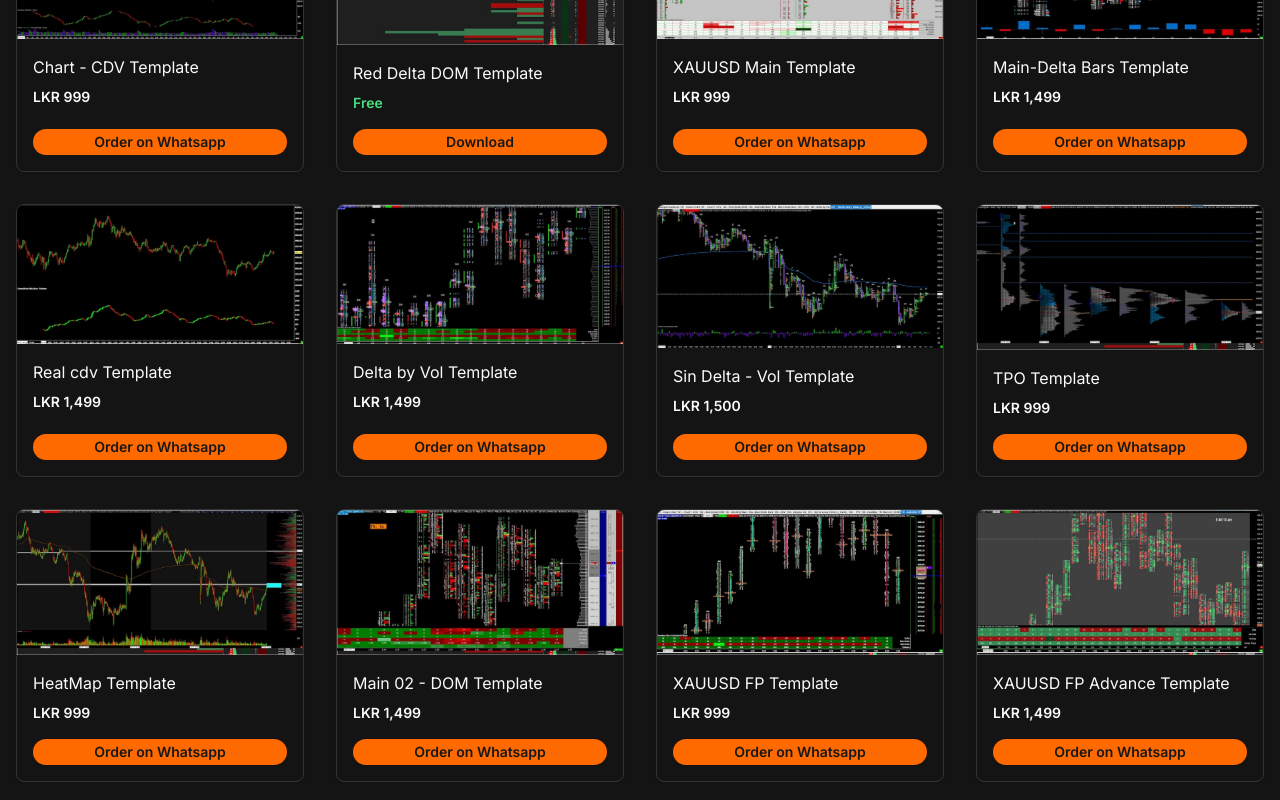
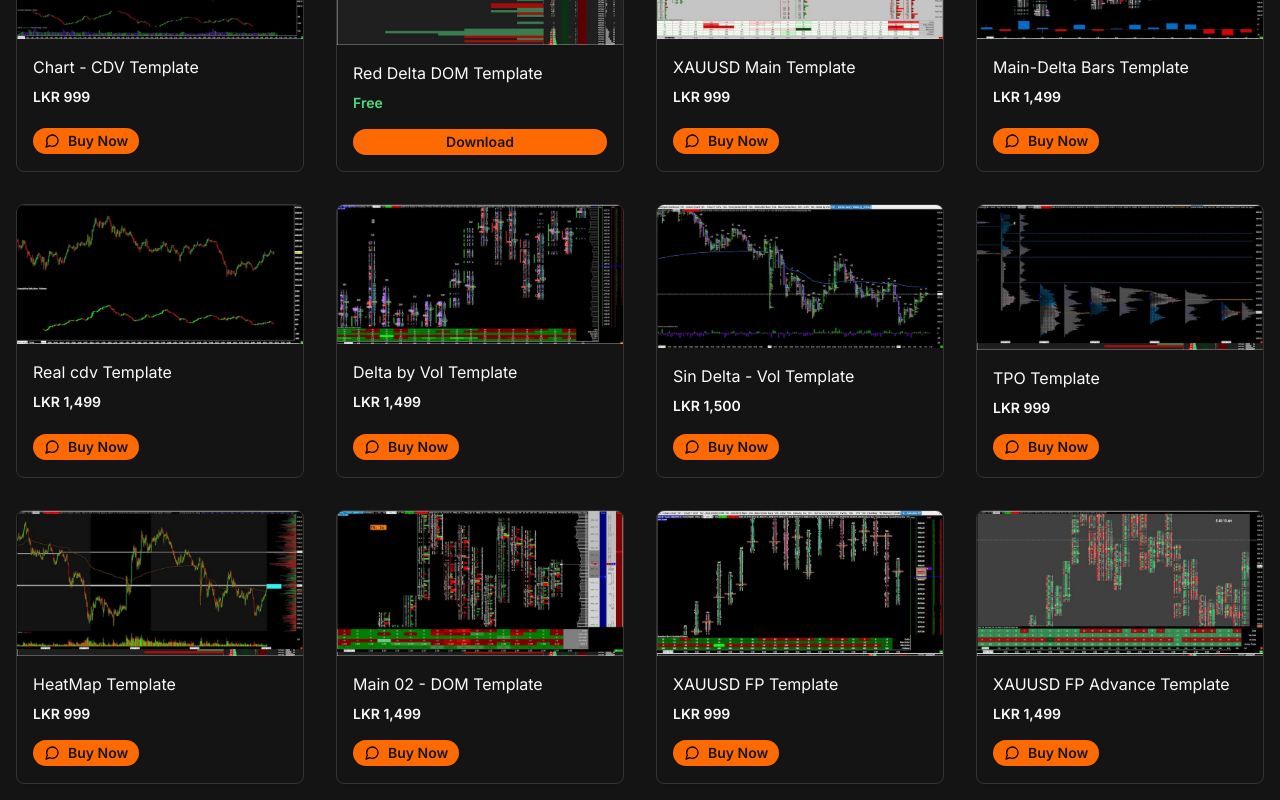
Before and after one commit to samithw/darktweb, a Next.js app: page / in a window 1280 px wide. Shown: the part 4060-4860 px from the top of the page. Built offline with nearby package versions, Linux system fonts and the light colour scheme.

Commit message:
Change "order on whatsapp" to "Buy Now" Don't make the button as full w

```diff
--- a/src/components/page/template-card.tsx
+++ b/src/components/page/template-card.tsx
@@ -14,6 +14,24 @@
   imageHeight: number;
   downloadUrl?: string;
 };
+
+const WhatsAppIcon = () => (
+    <svg
+      xmlns="http://www.w3.org/2000/svg"
+      width="16"
+      height="16"
+      viewBox="0 0 24 24"
+      fill="none"
+      stroke="black"
+      strokeWidth="2"
+      strokeLinecap="round"
+      strokeLinejoin="round"
+      className="mr-2"
+    >
+        <path d="M21 11.5a8.38 8.38 0 0 1-.9 3.8 8.5 8.5 0 0 1-7.6 4.7 8.38 8.38 0 0 1-3.8-.9L3 21l1.9-5.7a8.38 8.38 0 0 1-.9-3.8 8.5 8.5 0 0 1 4.7-7.6 8.38 8.38 0 0 1 3.8-.9h.5a8.48 8.48 0 0 1 8 8v.5z"></path>
+    </svg>
+);
+
 
 export default function TemplateCard({
   imageUrl,
@@ -59,8 +77,9 @@
                 Download
               </Link>
             ) : (
-                <Link href={whatsappUrl} target="_blank" rel="noopener noreferrer" className={cn(badgeVariants({ variant: 'default' }), 'text-sm w-full justify-center')}>
-                    Order on Whatsapp
+                <Link href={whatsappUrl} target="_blank" rel="noopener noreferrer" className={cn(badgeVariants({ variant: 'default' }), 'text-sm inline-flex items-center')}>
+                    <WhatsAppIcon />
+                    Buy Now
                 </Link>
             )}
           </div>
```
